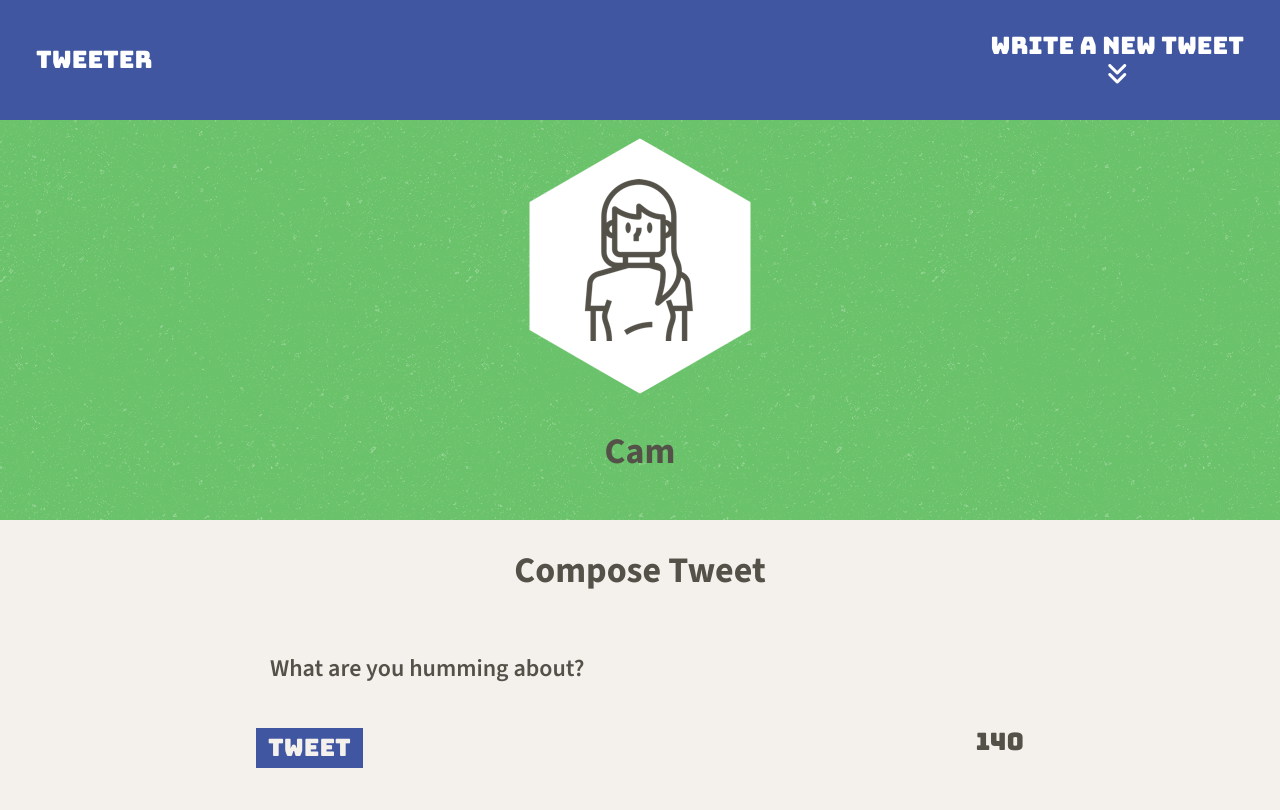
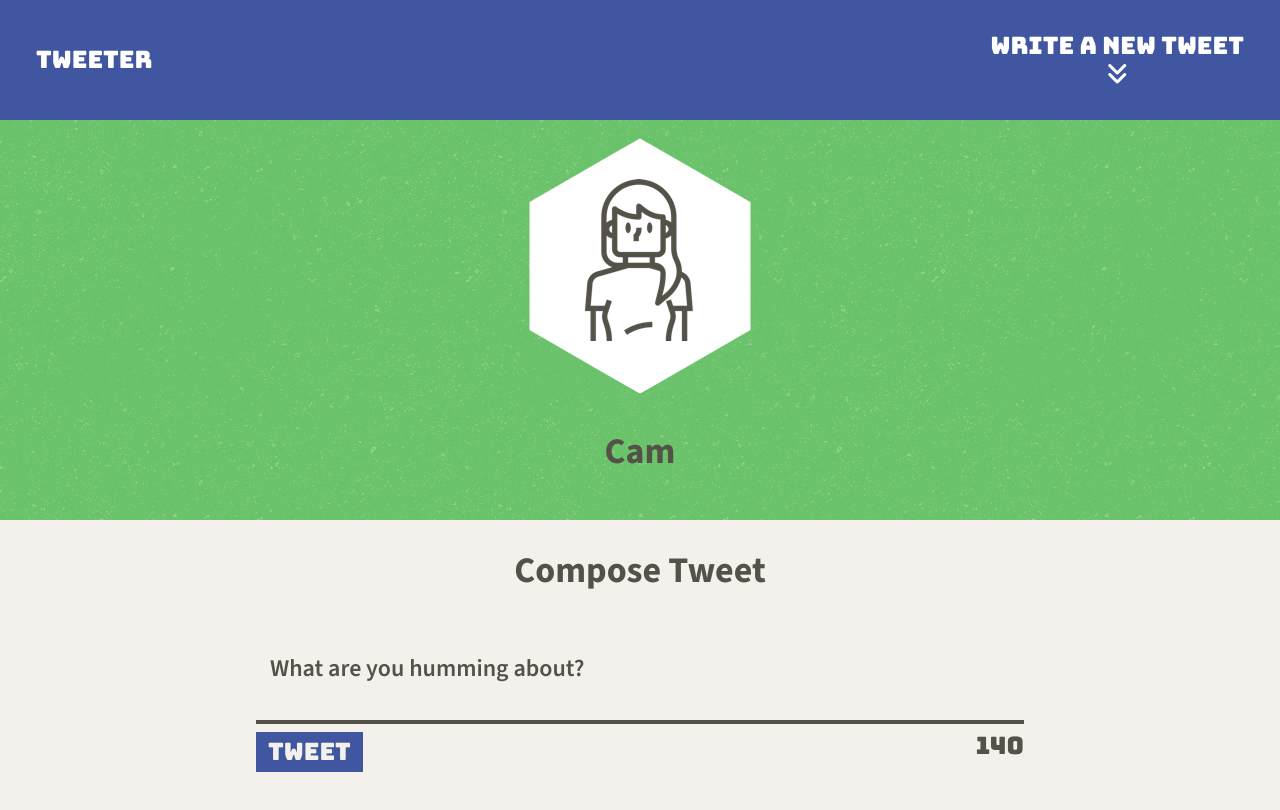
Before and after one commit to creynolds8/tweeter, a website: page public/index.html in a window 1280 px wide. Drawn offline with nearby package versions, Linux system fonts and the light colour scheme; no server answers.

Commit message:
add border on bottom of text area

```diff
--- a/public/styles/new-tweet.css
+++ b/public/styles/new-tweet.css
@@ -29,7 +29,10 @@
   background: transparent;
   position: relative;
   resize: none;
-  border: none;
+  border-left: none;
+  border-right: none;
+  border-top: none;
+  border-bottom: 4px solid #545149;
   width: 100%;
   padding: 10px;
   box-sizing: border-box;
```
